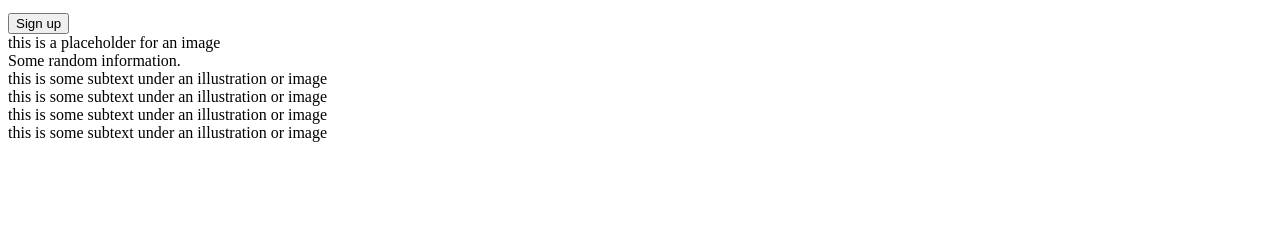
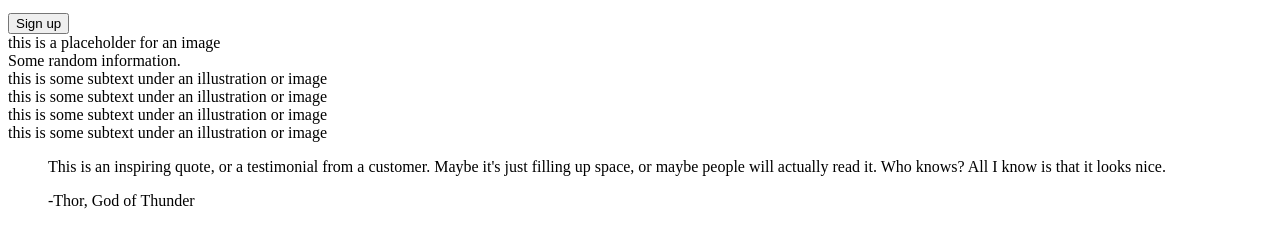
Before and after one commit to S-Terrazas/projects, a plain HTML site: page landing-page/index.html in a window 1280 px wide. Shown: the part 197-444 px from the top of the page. Drawn offline with Linux system fonts and the light colour scheme.

Commit message:
Fill up quote section

```diff
--- a/landing-page/index.html
+++ b/landing-page/index.html
@@ -50,8 +50,11 @@
         </div>
     </div>
 
-    <div class="quote">
-
+    <div class="quote-section">
+        <blockquote>
+            <p>This is an inspiring quote, or a testimonial from a customer. Maybe it's just filling up space, or maybe people will actually read it. Who knows? All I know is that it looks nice.</p>
+            <footer>-Thor, God of Thunder</footer>
+        </blockquote>
     </div>
 
     <div class="cta">
```
